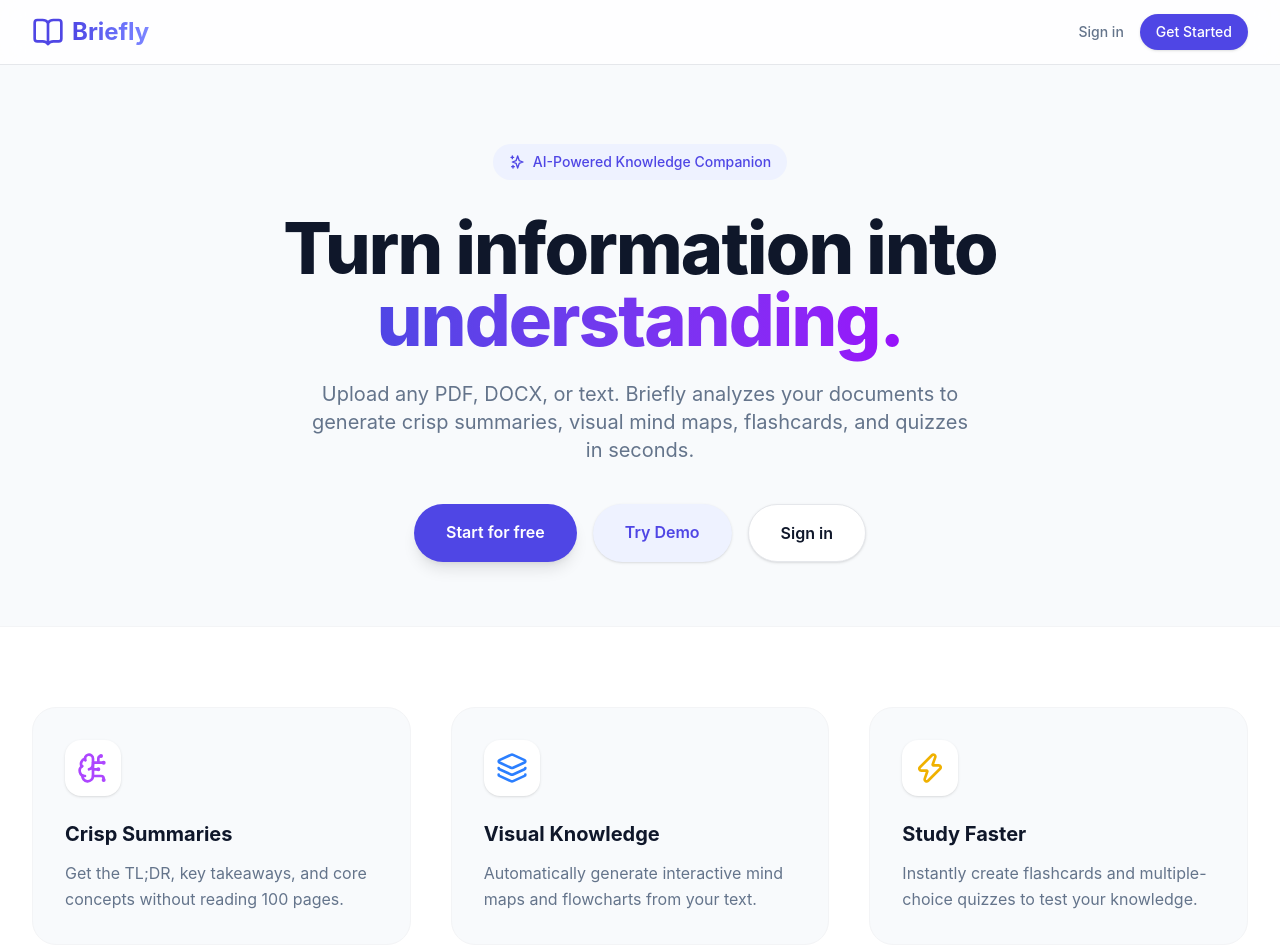
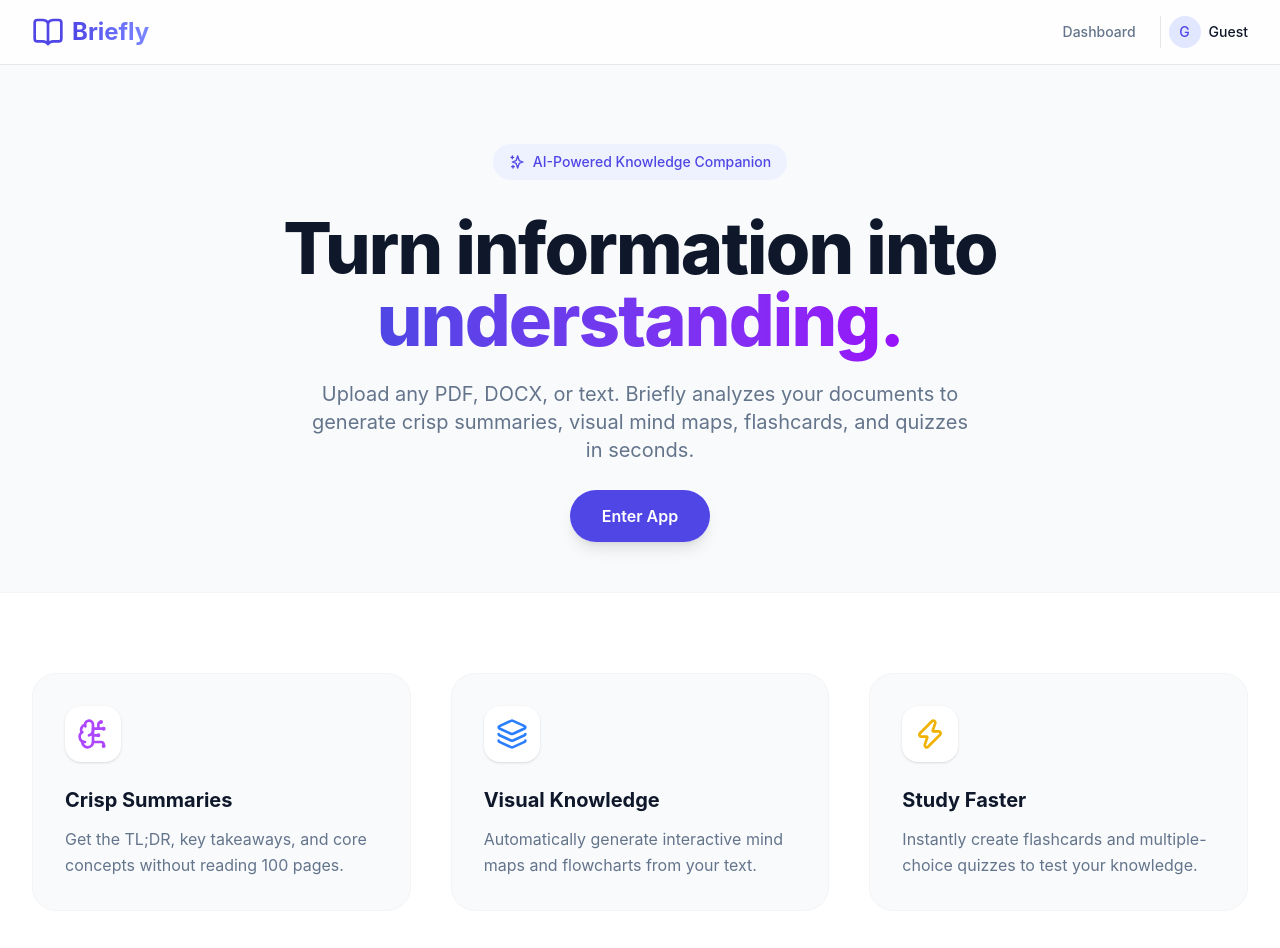
Before and after one commit to shivapathak2007/ENCORE, a React app in the folder briefly/frontend/: page / in a window 1280 px wide. Shown: the top 948 px of the page. Built offline with nearby package versions, Linux system fonts and the light colour scheme; no server answers; the HTML template or start-up script is replaced by a standard one.

Commit message:
Remove login requirements completely

```diff
--- a/briefly/frontend/src/App.jsx
+++ b/briefly/frontend/src/App.jsx
@@ -20,9 +20,9 @@
             <Route path="/" element={<Landing />} />
             <Route path="/login" element={<Login />} />
             <Route path="/register" element={<Register />} />
-            <Route path="/dashboard" element={<ProtectedRoute><Dashboard /></ProtectedRoute>} />
-            <Route path="/dashboard/upload" element={<ProtectedRoute><Upload /></ProtectedRoute>} />
-            <Route path="/workspace/:id" element={<ProtectedRoute><DocumentWorkspace /></ProtectedRoute>} />
+            <Route path="/dashboard" element={<Dashboard />} />
+            <Route path="/dashboard/upload" element={<Upload />} />
+            <Route path="/workspace/:id" element={<DocumentWorkspace />} />
           </Routes>
         </div>
       </Router>
--- a/briefly/frontend/src/components/Navbar.jsx
+++ b/briefly/frontend/src/components/Navbar.jsx
@@ -24,36 +24,16 @@
           </Link>
 
           <div className="flex items-center space-x-4">
-            {user ? (
-              <>
                 <Link to="/dashboard" className="text-sm font-medium text-[var(--color-secondary-text)] hover:text-[var(--color-primary-text)] transition-colors">
                   Dashboard
                 </Link>
                 <div className="h-8 w-px bg-gray-200 mx-2"></div>
                 <div className="flex items-center space-x-2 text-sm text-[var(--color-primary-text)] font-medium">
                   <div className="w-8 h-8 rounded-full bg-indigo-100 flex items-center justify-center text-[var(--color-primary)]">
-                    {user.name?.charAt(0).toUpperCase()}
+                    G
                   </div>
-                  <span className="hidden sm:block">{user.name}</span>
+                  <span className="hidden sm:block">Guest</span>
                 </div>
-                <button
-                  onClick={handleLogout}
-                  className="p-2 text-[var(--color-secondary-text)] hover:text-red-500 transition-colors rounded-full hover:bg-gray-100"
-                  title="Logout"
-                >
-                  <LogOut className="w-5 h-5" />
-                </button>
-              </>
-            ) : (
-              <>
-                <Link to="/login" className="text-sm font-medium text-[var(--color-secondary-text)] hover:text-[var(--color-primary-text)] transition-colors">
-                  Sign in
-                </Link>
-                <Link to="/register" className="text-sm font-medium px-4 py-2 rounded-full bg-[var(--color-primary)] text-white hover:bg-indigo-700 transition-colors shadow-sm hover:shadow">
-                  Get Started
-                </Link>
-              </>
-            )}
           </div>
         </div>
       </div>
--- a/briefly/frontend/src/context/AuthContext.jsx
+++ b/briefly/frontend/src/context/AuthContext.jsx
@@ -9,26 +9,17 @@
   const [error, setError] = useState(null);
 
   useEffect(() => {
-    const token = localStorage.getItem('token');
-    if (token) {
-      fetchUser();
-    } else {
-      setLoading(false);
-    }
+    fetchUser();
   }, []);
 
   const fetchUser = async () => {
-    try {
-      const res = await api.getMe();
-      if (res.data.success) {
-        setUser(res.data.data.user);
-      }
-    } catch (err) {
-      console.error('Failed to fetch user', err);
-      localStorage.removeItem('token');
-    } finally {
-      setLoading(false);
-    }
+    // Bypassing login check
+    setUser({
+      id: '12345678-1234-1234-1234-123456789012',
+      name: 'Guest User',
+      email: 'guest@example.com'
+    });
+    setLoading(false);
   };
 
   const login = async (email, password) => {
--- a/briefly/frontend/src/pages/Landing.jsx
+++ b/briefly/frontend/src/pages/Landing.jsx
@@ -18,17 +18,9 @@
         <p className="max-w-2xl mx-auto text-xl text-[var(--color-secondary-text)] mb-10">
           Upload any PDF, DOCX, or text. Briefly analyzes your documents to generate crisp summaries, visual mind maps, flashcards, and quizzes in seconds.
         </p>
-        <div className="flex justify-center space-x-4 flex-wrap gap-y-4">
-          <Link to="/register" className="px-8 py-4 bg-[var(--color-primary)] text-white font-semibold rounded-full hover:bg-indigo-700 transition-all transform hover:scale-105 shadow-lg hover:shadow-xl">
-            Start for free
+          <Link to="/dashboard" className="px-8 py-4 bg-[var(--color-primary)] text-white font-semibold rounded-full hover:bg-indigo-700 transition-all transform hover:scale-105 shadow-lg hover:shadow-xl">
+            Enter App
           </Link>
-          <Link to="/login?demo=true" className="px-8 py-4 bg-indigo-50 text-[var(--color-primary)] font-semibold rounded-full hover:bg-indigo-100 transition-all transform hover:scale-105 shadow-sm">
-            Try Demo
-          </Link>
-          <Link to="/login" className="px-8 py-4 bg-white text-[var(--color-primary-text)] font-semibold rounded-full border border-gray-200 hover:bg-gray-50 transition-all shadow-sm">
-            Sign in
-          </Link>
-        </div>
       </section>
 
       {/* Features Grid */}
```
Also changed, not shown: 1 other file (tests, documents, lock files or other folders).
